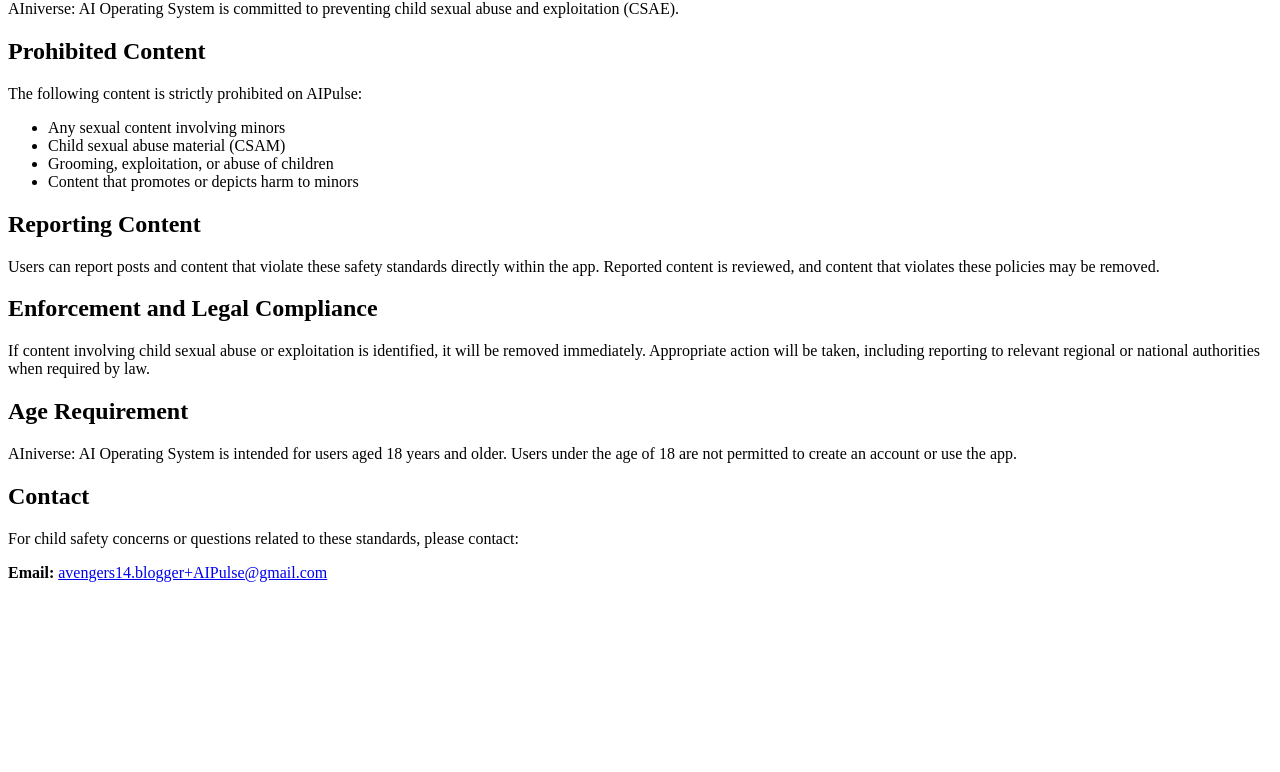
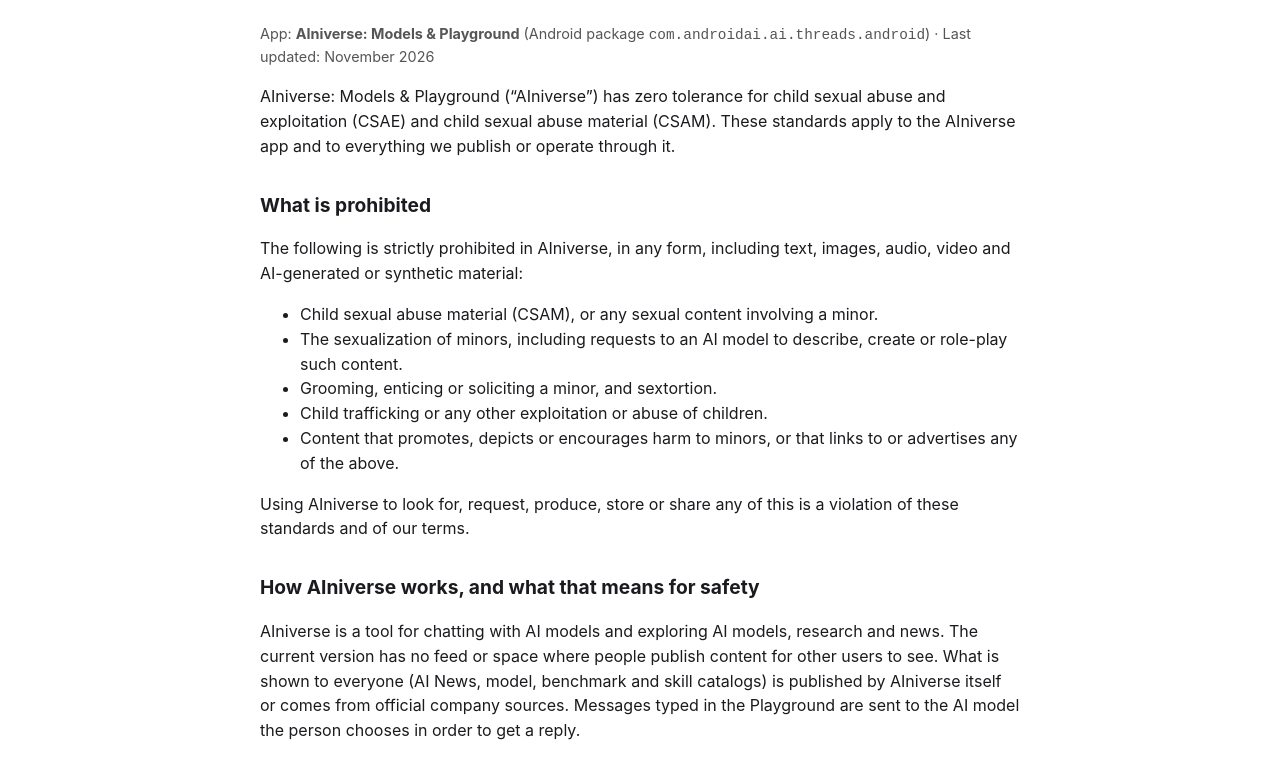
Before and after one commit to shreyas-android/privacy-policies, a plain HTML site: page ai-pulse/safety/index.html in a window 1280 px wide. Shown: the part 80-852 px from the top of the page. Before the commit the page ends 800 px from the top, so only its background shows below. Drawn offline with Linux system fonts and the light colour scheme.

Commit message:
AIniverse child safety standards: name the app, prohibit CSAE explicitly, describe how it really works
The page said "AIniverse: AI Operating System" and "AIPulse" and offered reporting of "posts" that the app no longer has. It now names the app
as on Google Play (AIniverse: Models & Playground, com.androidai.ai.threads.android), prohibits CSAE/CSAM including AI-generated material,
says what the current app does (no public user feed), points to Settings > Send Feedback and the email contact (the same address the app uses),
and keeps the NCMEC/authority reporting and the 18+ statement. The ai-threads page is untouched.

```diff
--- a/ai-pulse/safety/index.html
+++ b/ai-pulse/safety/index.html
@@ -3,55 +3,67 @@
 <head>
     <meta charset="UTF-8">
     <meta name="viewport" content="width=device-width, initial-scale=1.0">
-    <title>Safety Standards – Child Protection</title>
+    <title>AIniverse – Child Safety Standards</title>
+    <meta name="description" content="Child safety standards of AIniverse: Models &amp; Playground. We prohibit child sexual abuse and exploitation (CSAE) and child sexual abuse material (CSAM).">
     <meta name="robots" content="index, follow">
+    <style>
+        body { font-family: -apple-system, "Segoe UI", Roboto, Helvetica, Arial, sans-serif; line-height: 1.55; max-width: 760px; margin: 0 auto; padding: 24px 16px 48px; color: #1b1b1f; }
+        h1 { font-size: 1.7rem; } h2 { font-size: 1.2rem; margin-top: 2rem; }
+        .meta { color: #555; font-size: 0.9rem; }
+    </style>
 </head>
 <body>
 
-<h1>Safety Standards – Child Protection</h1>
+<h1>AIniverse – Child Safety Standards</h1>
+<p class="meta">App: <strong>AIniverse: Models &amp; Playground</strong> (Android package <code>com.androidai.ai.threads.android</code>) · Last updated: November 2026</p>
 
 <p>
-AIniverse: AI Operating System is committed to preventing child sexual abuse and exploitation (CSAE).
+AIniverse: Models &amp; Playground (&ldquo;AIniverse&rdquo;) has zero tolerance for child sexual abuse and exploitation (CSAE) and child sexual abuse
+material (CSAM). These standards apply to the AIniverse app and to everything we publish or operate through it.
 </p>
 
-<h2>Prohibited Content</h2>
+<h2>What is prohibited</h2>
+<p>The following is strictly prohibited in AIniverse, in any form, including text, images, audio, video and AI-generated or synthetic material:</p>
+<ul>
+    <li>Child sexual abuse material (CSAM), or any sexual content involving a minor.</li>
+    <li>The sexualization of minors, including requests to an AI model to describe, create or role-play such content.</li>
+    <li>Grooming, enticing or soliciting a minor, and sextortion.</li>
+    <li>Child trafficking or any other exploitation or abuse of children.</li>
+    <li>Content that promotes, depicts or encourages harm to minors, or that links to or advertises any of the above.</li>
+</ul>
+<p>Using AIniverse to look for, request, produce, store or share any of this is a violation of these standards and of our terms.</p>
+
+<h2>How AIniverse works, and what that means for safety</h2>
 <p>
-The following content is strictly prohibited on AIPulse:
-</p>
-<ul>
-    <li>Any sexual content involving minors</li>
-    <li>Child sexual abuse material (CSAM)</li>
-    <li>Grooming, exploitation, or abuse of children</li>
-    <li>Content that promotes or depicts harm to minors</li>
-</ul>
-
-<h2>Reporting Content</h2>
-<p>
-Users can report posts and content that violate these safety standards directly within the app.
-Reported content is reviewed, and content that violates these policies may be removed.
+AIniverse is a tool for chatting with AI models and exploring AI models, research and news. The current version has no feed or space where
+people publish content for other users to see. What is shown to everyone (AI News, model, benchmark and skill catalogs) is published by AIniverse
+itself or comes from official company sources. Messages typed in the Playground are sent to the AI model the person chooses in order to get a reply.
 </p>
 
-<h2>Enforcement and Legal Compliance</h2>
+<h2>Reporting a concern</h2>
+<ul>
+    <li><strong>In the app:</strong> open <em>Settings</em> and choose <em>Send Feedback</em>. It opens a message to our child safety contact below, with the app version and device details attached.</li>
+    <li><strong>By email:</strong> write to the child safety contact below at any time, with a link or a description of what you saw.</li>
+</ul>
+<p>We review every report about child safety as a priority.</p>
+
+<h2>Enforcement and legal compliance</h2>
 <p>
-If content involving child sexual abuse or exploitation is identified, it will be removed immediately.
-Appropriate action will be taken, including reporting to relevant regional or national authorities
-when required by law.
+When content or conduct that sexually exploits or endangers a child is identified, we remove it, block the access involved, and keep the information
+needed for an investigation. Where the law requires it, we report to the relevant regional or national authority, including the US National Center
+for Missing &amp; Exploited Children (NCMEC), and we cooperate with law enforcement.
 </p>
 
-<h2>Age Requirement</h2>
+<h2>Age requirement</h2>
 <p>
-AIniverse: AI Operating System is intended for users aged 18 years and older.
-Users under the age of 18 are not permitted to create an account or use the app.
+AIniverse is intended for users aged 18 years and older. People under 18 are not permitted to create an account or use the app.
 </p>
 
-<h2>Contact</h2>
+<h2>Child safety contact</h2>
+<p>For child safety concerns or questions about these standards, contact:</p>
 <p>
-For child safety concerns or questions related to these standards, please contact:
-</p>
-<p>
-<strong>Email:</strong>
-    <a href="mailto:avengers14.blogger+AIPulse@gmail.com">avengers14.blogger+AIPulse@gmail.com</a>
-
+    <strong>Email:</strong>
+    <a href="mailto:avengers14.blogger+AIniverse@gmail.com">avengers14.blogger+AIniverse@gmail.com</a>
 </p>
 
 </body>
```
